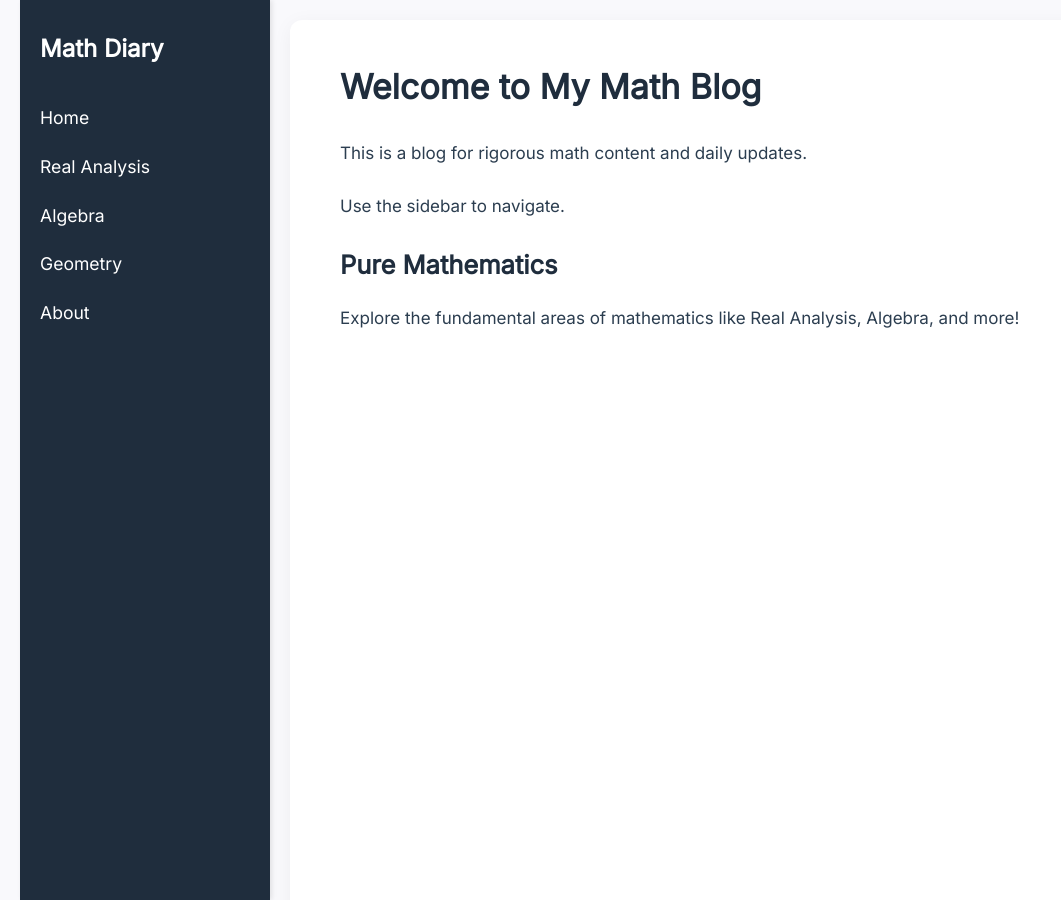
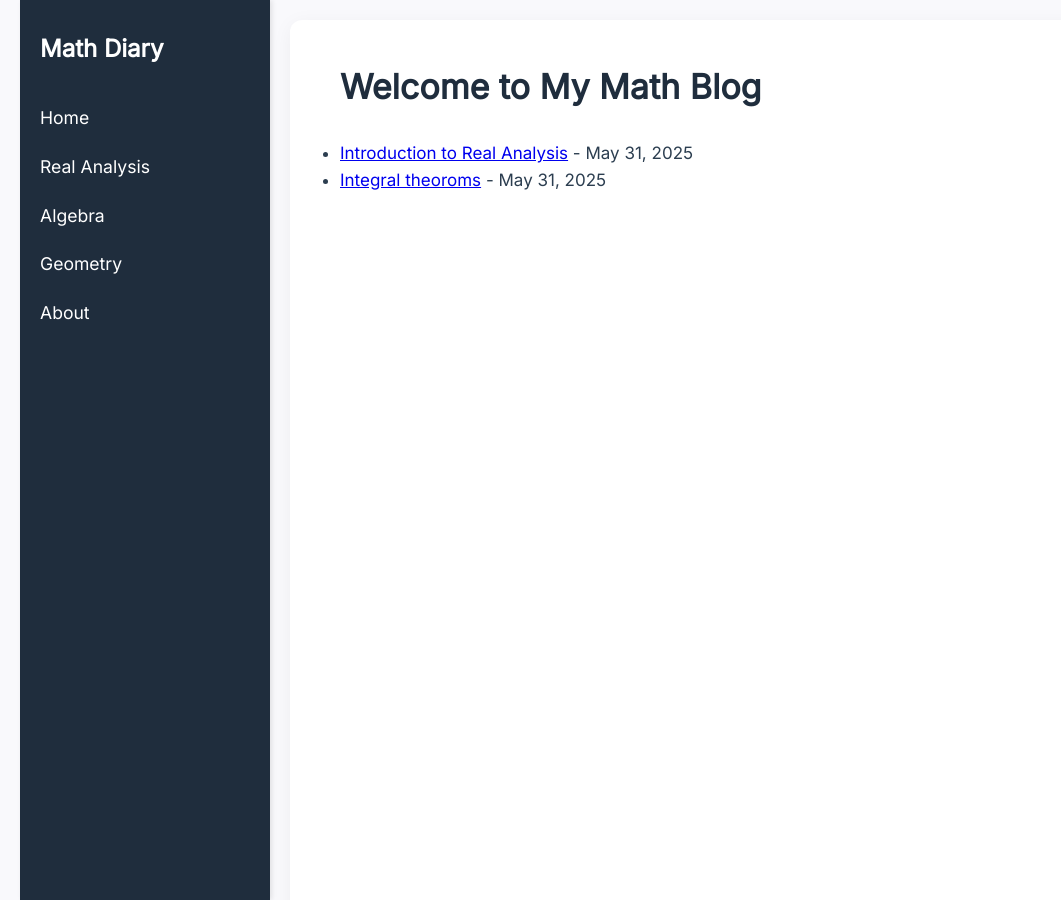
Before and after one commit to GitDisciplined/GitDisciplined.github.io, a Jekyll site: the page built from index.md, in a window 1280 px wide and 900 px high. Shown: the whole window, without its empty margins (0-1061 px from the left). Built offline with Jekyll 4.4.1, drawn with Linux system fonts in a browser that asks for light colours.

Commit message:
Update index.md

```diff
--- a/index.md
+++ b/index.md
@@ -3,13 +3,12 @@ layout: default
 title: Home
 ---
 
-# Welcome to My Math Blog
+<h1>Welcome to My Math Blog</h1>
 
-This is a blog for rigorous math content and daily updates.
-
-Use the sidebar to navigate.
-
-<section id="pure-math">
-  <h2>Pure Mathematics</h2>
-  <p>Explore the fundamental areas of mathematics like Real Analysis, Algebra, and more!</p>
-</section>
+<ul>
+  {% for post in site.posts %}
+  <li>
+    <a href="{{ post.url }}">{{ post.title }}</a> - {{ post.date | date: "%B %d, %Y" }}
+  </li>
+  {% endfor %}
+</ul>
```
